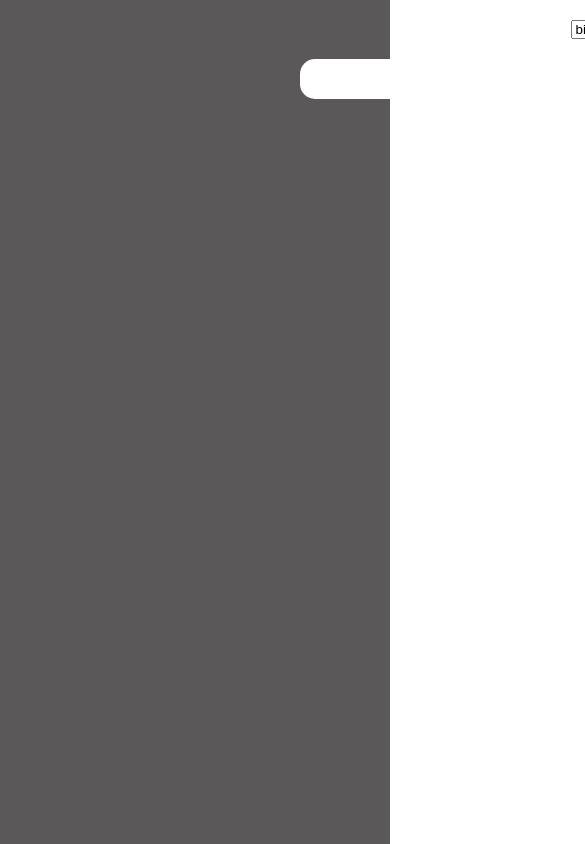
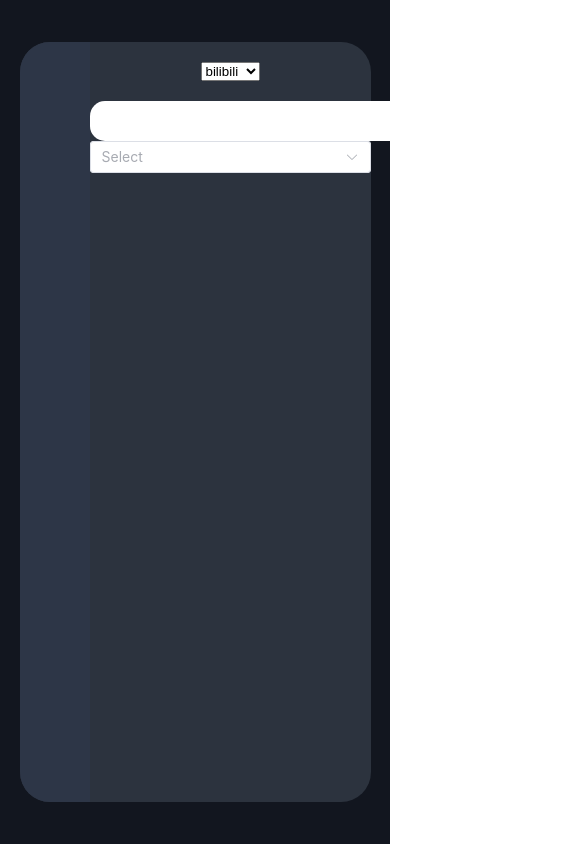
Before and after one commit to linyana/LinDesk-electron, a Vue app: page / in a window 390 px wide. Shown: the top 844 px of the page, 585 px wide, since content can reach past the window. Built offline with nearby package versions, Linux system fonts and the light colour scheme.

Commit message:
封装了搜索页和css

```diff
--- a/package.json
+++ b/package.json
@@ -16,14 +16,15 @@
     "electron:server": "concurrently -k \"npm run dev\" \"npm run node\""
   },
   "dependencies": {
+    "element-plus": "^2.2.12",
     "vue": "^3.2.37"
   },
-  "build":{
+  "build": {
     "files": [
       "dist/**/*",
       "electron/**/*"
     ],
-    "directories":{
+    "directories": {
       "buildResources": "assets",
       "output": "dist_electron"
     }
--- a/src/App.vue
+++ b/src/App.vue
@@ -1,17 +1,28 @@
 <script setup>
-import Search from "./components/Search.vue";
+// components
+import Nav from "./components/Nav.vue";
+import Search from "./pages/Search.vue";
+
+// css
+import css from "./style/responsive/App/app.css";
+import theme from "./style/theme/dark.css";
 </script>
 
 
 <template>
-    <Search />
+    <div id="App">
+        <div class="nav">
+            <Nav></Nav>
+        </div>
+        <div class="page">
+            <Search />
+        </div>
+    </div>
 </template>
 
 <script>
-
 </script>
 
 
 <style scoped>
-
 </style>
--- /dev/null
+++ b/src/components/Nav.vue
@@ -0,0 +1,18 @@
+<template>
+    <div id="Nav"></div>
+</template>
+
+<script>
+export default {};
+</script>
+
+<style>
+#Nav {
+    width: 100%;
+    height: 100%;
+    border-top-left-radius: 30px;
+    border-bottom-left-radius: 30px;
+    background-color: #2d3647;
+}
+
+</style>
--- a/src/main.js
+++ b/src/main.js
@@ -1,6 +1,8 @@
 import { createApp } from 'vue'
 import './style.css'
 import App from './App.vue'
+import ElementPlus from 'element-plus'
+import 'element-plus/dist/index.css'
 
 
-createApp(App).mount('#app')
+createApp(App).use(ElementPlus).mount('#app')
--- a/src/components/Search.vue
+++ b/src/pages/Search.vue
@@ -6,6 +6,14 @@
         </select>
         <br />
         <input type="text" @keydown.enter="Search()" v-model="search_content" />
+        <el-select v-model="value" class="m-2" placeholder="Select">
+            <el-option
+                v-for="item in options"
+                :key="item.value"
+                :label="item.label"
+                :value="item.value"
+            />
+        </el-select>
     </div>
 </template>
 
@@ -45,10 +53,39 @@ export default {
 };
 </script>
 
+<script setup>
+import { ref } from "vue";
+
+const value = ref("");
+
+const options = [
+    {
+        value: "Option1",
+        label: "Option1",
+    },
+    {
+        value: "Option2",
+        label: "Option2",
+    },
+    {
+        value: "Option3",
+        label: "Option3",
+    },
+    {
+        value: "Option4",
+        label: "Option4",
+    },
+    {
+        value: "Option5",
+        label: "Option5",
+    },
+];
+</script>
+
 <style scoped>
 #Search {
-    width: 1200px;
-    height: 600px;
+    width: 100%;
+    height: 100%;
     margin: auto;
     text-align: center;
 }
--- a/src/style.css
+++ b/src/style.css
@@ -24,7 +24,7 @@ body,
 html {
   width: 100%;
   height: 100%;
-  background-color: rgb(90, 88, 88);
+  background-color: #12161f;
 }
 
 
@@ -34,3 +34,8 @@ html {
     background-color: #ffffff;
   }
 }
+
+#app {
+  width: 100%;
+  height: 100%;
+}
--- /dev/null
+++ b/src/style/responsive/App/app.css
@@ -0,0 +1,49 @@
+/* 标准pc */
+#App {
+    position: absolute;
+    top: 5%;
+    left: 5%;
+    width: 90%;
+    height: 90%;
+    border-radius: 30px;
+}
+
+.nav {
+    position: absolute;
+    left: 0;
+    top: 0;
+    width: 230px;
+    height: 100%;
+}
+
+.page {
+    position: absolute;
+    right: 0;
+    top: 0;
+    width: calc(100% - 230px);
+    height: 100%;
+}
+
+/* ipad */
+@media only screen and (max-width: 1200px) {
+    #App {
+        width: 1000px;
+        left: calc(50% - 500px);
+    }
+
+    .nav {
+        width: 70px;
+    }
+
+    .page {
+        width: calc(100% - 70px);
+    }
+}
+
+/* 手机端 */
+@media only screen and (max-width: 800px) {
+    #App {
+        width: 90%;
+        left: 5%;
+    }
+}
--- /dev/null
+++ b/src/style/theme/dark.css
@@ -0,0 +1,3 @@
+#App {
+    background-color: #2c333e;
+}
```
Also changed, not shown: 1 other file (tests, documents, lock files or other folders).
